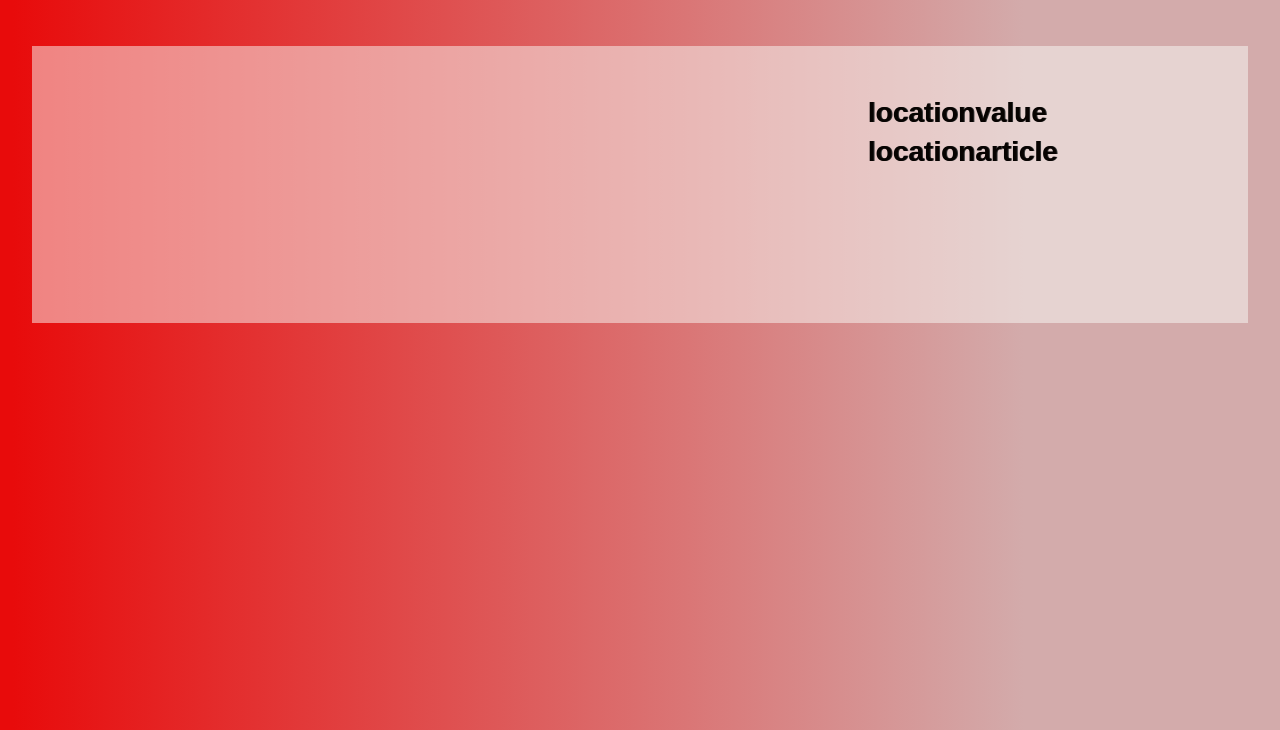
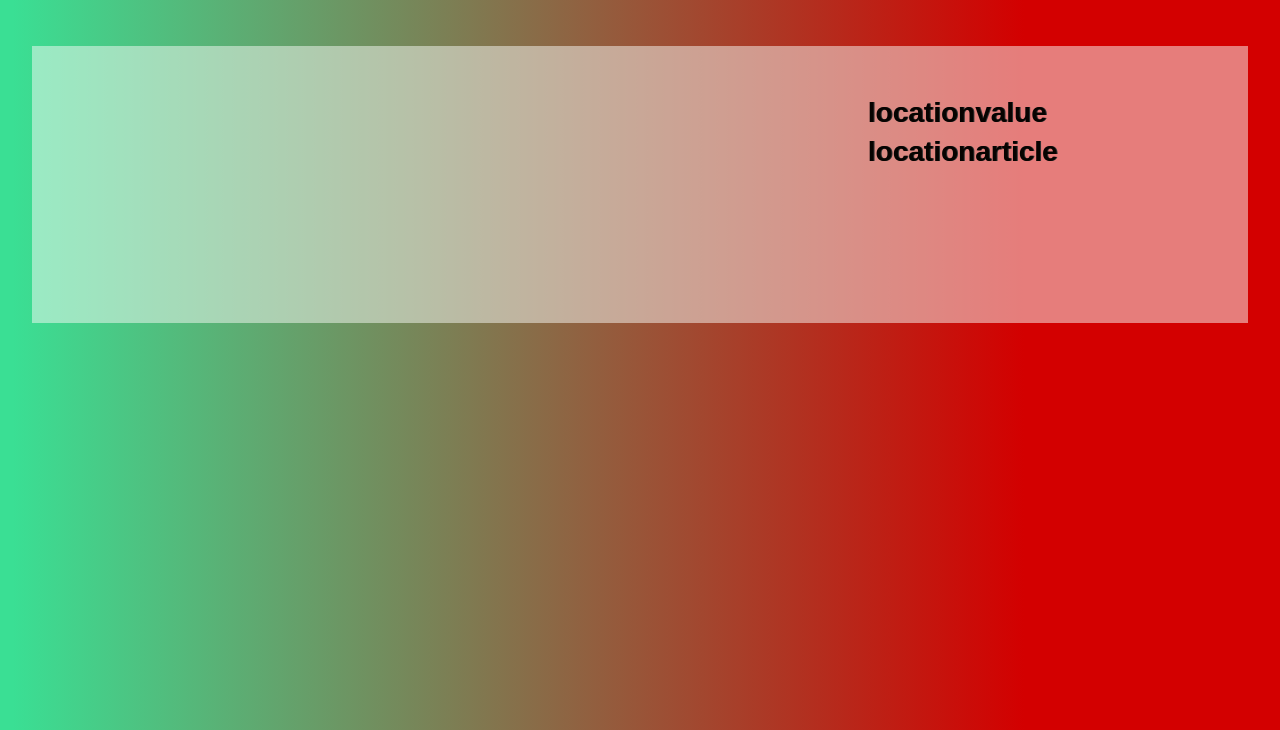
Before and after one commit to jarnailboparai/gagan_5_testnewapp_705, a plain HTML site: page location.html in a window 1280 px wide. Shown: the part 70-800 px from the top of the page. Drawn offline with Linux system fonts and the light colour scheme; some packages are replaced by stand-ins of ours; files whose address does not match are found by name; a web font is replaced by a local one.

Commit message:
gagan_5_testnewapp_705

```diff
--- a/css/theme.css
+++ b/css/theme.css
@@ -159,9 +159,9 @@ body{
 	background-image:none;
 	background-repeat:no-repeat;
 	background-size:cover;
-	background: linear-gradient(left , rgb(232, 11, 11) 1% , rgb(211, 171, 171) 80%);
-background: -o-linear-gradient(left , rgb(232, 11, 11) 1% , rgb(211, 171, 171) 80%);
-background: -ms-linear-gradient(left , rgb(232, 11, 11) 1% , rgb(211, 171, 171) 80%);
-background: -moz-linear-gradient(left , rgb(232, 11, 11) 1% , rgb(211, 171, 171) 80%);
-background: -webkit-linear-gradient(left , rgb(232, 11, 11) 1% , rgb(211, 171, 171) 80%);
+	background: linear-gradient(left , rgb(58, 223, 148) 1% , rgb(211, 0, 0) 80%);
+background: -o-linear-gradient(left , rgb(58, 223, 148) 1% , rgb(211, 0, 0) 80%);
+background: -ms-linear-gradient(left , rgb(58, 223, 148) 1% , rgb(211, 0, 0) 80%);
+background: -moz-linear-gradient(left , rgb(58, 223, 148) 1% , rgb(211, 0, 0) 80%);
+background: -webkit-linear-gradient(left , rgb(58, 223, 148) 1% , rgb(211, 0, 0) 80%);
 }
```
